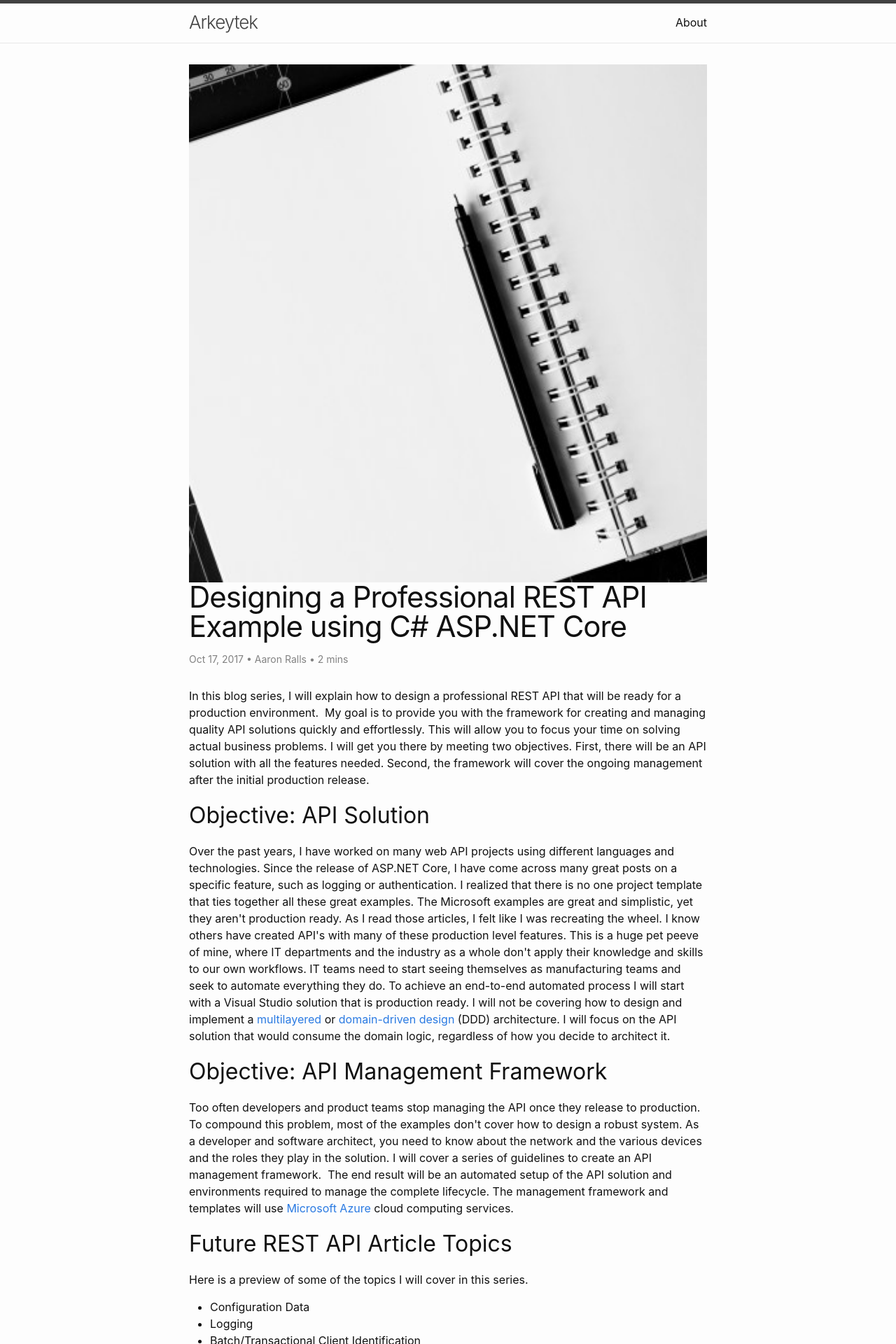
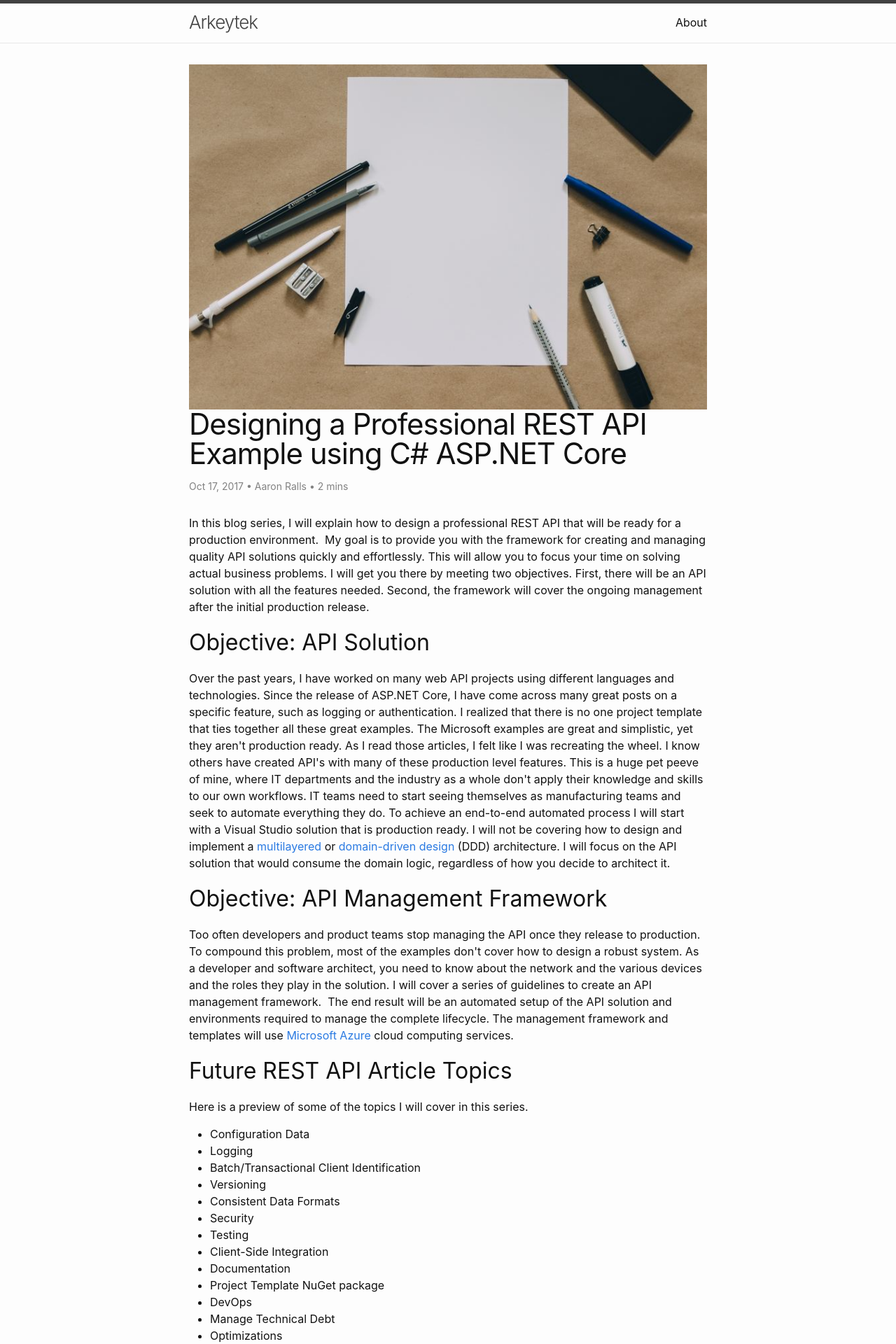
Before and after one commit to rahulambhore3/rahulambhore3.github.io, a Jekyll site: the page built from _posts/2017-10-17-rest-api-example-c-asp-net-core.md, in a window 1280 px wide. Shown: the top 1920 px of the page at 70% size. Built offline with Jekyll 4.4.1, drawn with Linux system fonts in a browser that asks for light colours.

Commit message:
added new blog images

```diff
--- a/_posts/2017-10-17-rest-api-example-c-asp-net-core.md
+++ b/_posts/2017-10-17-rest-api-example-c-asp-net-core.md
@@ -2,7 +2,7 @@
 layout: post
 title: Designing a Professional REST API Example using C# ASP.NET Core
 summary: "Learn about essential components for a REST API"
-image: /assets/images/20171017/header.jpeg
+image: /assets/images/20171017/header.jpg
 twitter_image: /assets/images/20171007/twitter-image.jpg
 date: 2017-10-17 04:30:13.000000000 -05:00
 type: post
```
Also changed, not shown: _posts/2017-09-24-twas-the-night-before-microsoft-ignite.md (+1 -1 lines), assets/images/20170924/header.jpeg (deleted), assets/images/20170924/header.jpg (added), assets/images/20170924/twitter-image.jpeg (deleted), assets/images/20170924/twitter-image.jpg (added), assets/images/20171017/header.jpeg (deleted), assets/images/20171017/header.jpg (added), assets/images/20171017/kelly-sikkema-511604-unsplash.jpg (added), assets/images/20171017/twitter-image.jpeg (deleted), assets/images/20171017/twitter-image.jpg (added), assets/images/20180303/header.jpg, assets/images/20180303/twitter-image.jpg, assets/images/20180605/header.jpg, assets/images/20180605/twitter-image.jpg, 3 other files.
